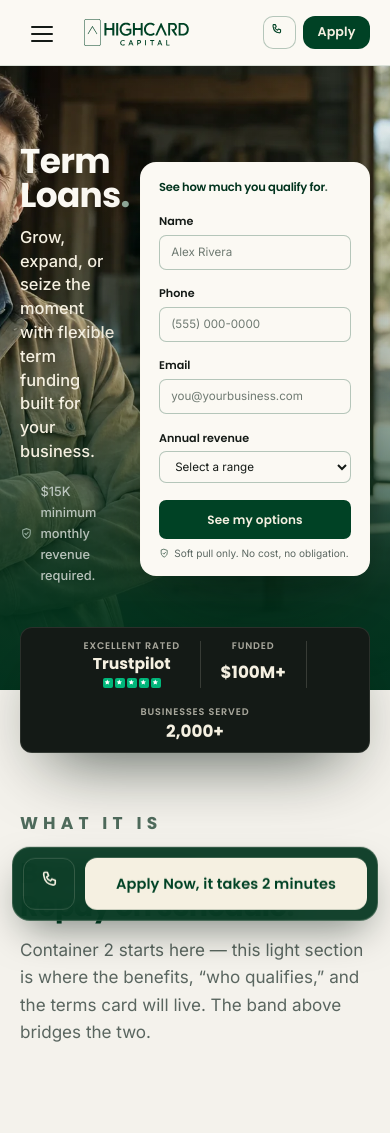
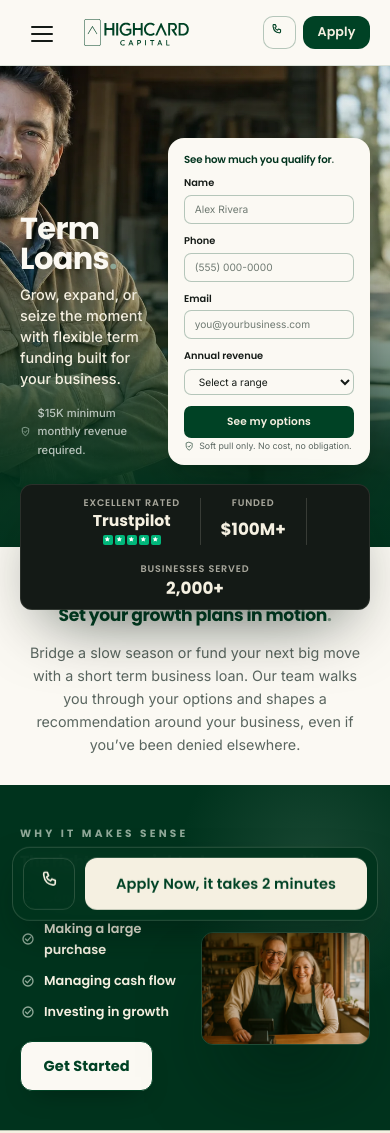
Before and after one commit to joey-techno/highcard-Capital-Website, a plain HTML site: page site/term-loans.html in a window 390 px wide. Shown: the top 1133 px of the page. Drawn offline with Linux system fonts and the light colour scheme.

Commit message:
Term Loans: add Container 4 'Why it makes sense' + refine C2/C3 spacing
- New emerald 'Why it makes sense' section: full-width one-line title,
  sage-check use-cases, cream Get Started, full-form fluid image that
  stays right-of-text and scales (never crops/stacks) across all widths.
- Container 3 (Set your growth plans): fluid one-line title, subtitle
  token, tightened top/bottom padding, killed phantom bottom space.
- CSS in main.css; source mirrored to site-src so builds stay safe.

Co-Authored-By: Claude Opus 4.8 (1M context) <noreply@anthropic.com>

```diff
--- a/site/assets/css/main.css
+++ b/site/assets/css/main.css
@@ -2114,9 +2114,9 @@ body.menu-open .nav__apply { background:var(--cream); color:var(--racing); }
    all 4 modes. Photo below the solid white nav (Capital-Quickly style).
    ============================================================ */
 .th-hero {
-  --th-formw:clamp(230px, 25vw + 55px, 480px);     /* skinny on phones, wide enough on desktop to hold the one-line header */
-  --th-gap:clamp(18px, 1rem + 2.2vw, 56px);
-  --th-minh:clamp(400px, 7vw + 310px, 522px);
+  --th-formw:clamp(202px, 22vw + 48px, 422px);     /* content -12%; skinny on phones, holds the one-line header */
+  --th-gap:clamp(16px, 0.9rem + 1.9vw, 48px);
+  --th-minh:clamp(300px, 5vw + 232px, 404px);      /* hero ~20% shorter so the trust band shows into Container 2 */
   position:relative; overflow:hidden;
   background-image:
     linear-gradient(to top,
@@ -2129,36 +2129,42 @@ body.menu-open .nav__apply { background:var(--cream); color:var(--racing); }
   position:relative; min-height:var(--th-minh);
   display:grid; grid-template-columns:minmax(0,1fr) var(--th-formw); gap:var(--th-gap);
   align-items:stretch;
-  padding-top:calc(var(--nav-h) + clamp(14px, 1.8vw, 30px));
-  padding-bottom:clamp(30px, 1.8rem + 0.8vw, 52px);
+  padding-top:calc(var(--nav-h) + clamp(8px, 1vw, 18px));
+  padding-bottom:clamp(16px, 1rem + 0.5vw, 32px);
 }
 /* left column — title bottom, subtitle 2 lines, all in the green fade */
-.th-copy { align-self:end; padding-bottom:clamp(8px, 0.9vw, 20px); min-width:0; }
+.th-copy { align-self:end; padding-bottom:clamp(6px, 0.7vw, 16px); min-width:0; }
 .th-title {
   font-family:var(--font-d); font-weight:700; letter-spacing:-.02em; line-height:1.0;
   white-space:nowrap; color:var(--white);
-  font-size:clamp(2.15rem, 0.9rem + 4.4vw, 5rem);
-  margin:0 0 clamp(12px, 0.6rem + 0.9vw, 24px);
+  font-size:clamp(1.9rem, 0.79rem + 3.87vw, 4.4rem);   /* -12% */
+  margin:0 0 clamp(10px, 0.5rem + 0.7vw, 20px);
 }
 .th-title .dot { color:var(--sage); }
 .th-sub {
   color:var(--cream); font-weight:500; line-height:1.45;
-  font-size:clamp(1.02rem, 0.85rem + 0.72vw, 1.5rem);
-  max-width:clamp(340px, 26vw + 88px, 520px);        /* tuned so main site = 2 lines */
-  margin:0 0 clamp(16px, 0.8rem + 1.1vw, 30px);
+  font-size:clamp(0.9rem, 0.75rem + 0.63vw, 1.32rem);   /* -12% */
+  max-width:clamp(300px, 23vw + 77px, 458px);        /* tuned so main site = 2 lines */
+  margin:0 0 clamp(13px, 0.65rem + 0.9vw, 24px);
 }
 .th-micro {
-  display:flex; align-items:center; gap:clamp(6px, 0.4rem + 0.25vw, 10px);
-  color:var(--cream-dim); font-weight:500; font-size:clamp(0.8rem, 0.68rem + 0.35vw, 1.02rem);
-}
-.th-micro .icon { width:clamp(13px, 0.5rem + 0.55vw, 17px); height:clamp(13px, 0.5rem + 0.55vw, 17px); color:var(--sage); flex:none; }
+  display:flex; align-items:center; gap:clamp(5px, 0.35rem + 0.22vw, 9px);
+  color:var(--cream-dim); font-weight:500; font-size:clamp(0.7rem, 0.6rem + 0.31vw, 0.9rem);   /* -12% */
+}
+.th-micro .icon { width:clamp(11px, 0.44rem + 0.48vw, 15px); height:clamp(11px, 0.44rem + 0.48vw, 15px); color:var(--sage); flex:none; }
 /* right column — form card, vertically centered; header one line; fields straight down */
 .th-form { align-self:center; width:100%; }
-.th-form.touch__card { padding:clamp(18px, 0.6rem + 1.6vw, 34px) clamp(18px, 0.6rem + 1.6vw, 34px) clamp(14px, 0.6rem + 1vw, 24px); container-type:inline-size; }
+.th-form.touch__card { padding:clamp(15px, 0.5rem + 1.3vw, 28px) clamp(15px, 0.5rem + 1.3vw, 28px) clamp(11px, 0.5rem + 0.8vw, 19px); container-type:inline-size; }
 /* header sized to the FORM width (cqi), so it always stays ONE line and scales
    with the form at every px — never wraps, never overflows */
-.th-form h3 { white-space:nowrap; font-size:clamp(0.72rem, 5.4cqi, 1.5rem); }
+.th-form h3 { white-space:nowrap; font-size:clamp(0.64rem, 5.4cqi, 1.32rem); margin-bottom:clamp(8px, 0.5rem + 0.4vw, 14px); }
 .th-form .form { grid-template-columns:1fr; }
+/* form internals shrunk ~12% (fonts) with tighter vertical rhythm so the hero hits ~-20% height */
+.th-form .touch__form { gap:clamp(9px, 0.4rem + 0.5vw, 13px); }
+.th-form .touch__form .field label { font-size:clamp(0.6rem, 0.565rem + 0.2vw, 0.72rem); margin-bottom:clamp(3px, 0.18rem + 0.12vw, 5px); }
+.th-form .touch__form input, .th-form .touch__form select { font-size:clamp(0.63rem, 0.57rem + 0.27vw, 0.82rem); padding:clamp(5px, 0.28rem + 0.18vw, 7px) clamp(9px, 0.49rem + 0.48vw, 13px); }
+.th-form .touch__btn { font-size:clamp(0.65rem, 0.59rem + 0.29vw, 0.85rem); padding:clamp(7px, 0.6vw + 4.8px, 10px) clamp(14px, 1.5vw + 9.5px, 20px); }
+.th-form .touch__note { font-size:clamp(0.55rem, 0.51rem + 0.17vw, 0.65rem); }
 
 /* CONNECTOR BAND — zero-height seam, band pulled up 50% so it straddles the two
    containers. width:fit-content + centered so it never leaves dead space; the
@@ -2188,13 +2194,48 @@ body.menu-open .nav__apply { background:var(--cream); color:var(--racing); }
 .th-stars svg { width:66%; height:66%; fill:#fff; }
 .th-trust__div { width:1px; align-self:stretch; min-height:clamp(34px, 3.4vw, 58px); background:rgba(245,240,225,.16); flex:none; }
 
-/* CONTAINER 2 — light section; padding-top clears the band's lower half */
-.th-next { background:var(--mist); }
-.th-next__body { padding:clamp(56px, 5vw + 24px, 104px) 0 clamp(48px, 5vw, 96px); }
-.th-next__body .eyebrow { color:var(--sage-deep); }
-.th-next__body h2 { font-family:var(--font-d); font-weight:700; color:var(--racing); letter-spacing:-.02em; font-size:var(--fs-h2); margin:6px 0 14px; }
-.th-next__body h2 .dot { color:var(--sage-deep); }
-.th-next__body p { color:var(--slate); max-width:62ch; line-height:1.6; font-size:var(--fs-lede); }
+/* CONTAINER 2 — Clean paper (--white); tight padding clears the band's lower half.
+   Centered title scales with the viewport (nowrap → always ONE line), capped at
+   the desktop size; subtitle fluid too. */
+.th-next { background:var(--white); }
+.th-intro { margin-inline:auto; text-align:center;
+            margin-top:clamp(-58px, calc(13px - 4.95vw), -2px);
+            margin-bottom:clamp(-150px, calc(-11px - 4.95vw), 0px);
+            padding:0 0 clamp(24px, 2vw, 40px); }
+.th-intro__title { font-family:var(--font-d); font-weight:700; color:var(--racing);
+            letter-spacing:-.022em; line-height:1.05; white-space:nowrap;
+            font-size:min(2.7rem, 4.4vw); margin:0 0 clamp(18px, 1.9vw, 34px); }
+.th-intro__title .dot { color:var(--sage); }
+.th-intro__sub { color:var(--slate); max-width:620px; margin-inline:auto;
+            font-size:clamp(0.89rem, 0.78rem + 0.47vw, 1.09rem); line-height:1.6; }
+
+/* ============================================================
+   CONTAINER 4 — WHY IT MAKES SENSE (emerald spotlight)
+   ============================================================ */
+.th-why { position:relative; overflow:hidden; margin-top:clamp(-72px, calc(-4px - 6.3vw), -30px);
+  padding-block:clamp(40px, 2vw + 22px, 62px); }
+.th-why::before { content:''; position:absolute; inset:0; pointer-events:none; z-index:0;
+  background:radial-gradient(56% 68% at 80% 24%, rgba(143,168,152,.18), transparent 62%); }
+/* ALWAYS two columns: text left, image right (never stacks); title spans full width on top */
+.th-why__in { position:relative; z-index:1; display:grid;
+  grid-template-columns:minmax(0,1fr) minmax(0,1.02fr);
+  column-gap:clamp(16px, 1vw + 8px, 84px); row-gap:clamp(16px, 2vw, 26px); align-items:center; }
+.th-why__head { grid-column:1 / -1; }
+.th-why .eyebrow { color:var(--sage); margin-bottom:12px; }
+.th-why__title { font-family:var(--font-d); font-weight:700; color:var(--cream);
+  letter-spacing:-.022em; line-height:1.05; white-space:nowrap; font-size:min(2.7rem, 4.1vw); margin:0; }
+.th-why__title .dot { color:var(--sage); }
+.th-why__copy { max-width:520px; }
+.th-why__list { list-style:none; display:grid; gap:clamp(10px, 1.4vw, 18px); margin:0 0 clamp(18px, 2.6vw, 30px); }
+.th-why__list li { display:flex; gap:clamp(8px,1.2vw,14px); align-items:center;
+  font-family:var(--font-d); font-weight:600; color:var(--cream);
+  font-size:clamp(0.8rem, 0.62rem + 0.75vw, 1.09rem); }
+.th-why__list .icon { width:clamp(16px,2.6vw,23px); height:clamp(16px,2.6vw,23px); color:var(--sage); flex:none; }
+/* image keeps full form (no crop); width tracks its column, height auto -> fluid scale */
+.th-why__media { position:relative; }
+.th-why__card { margin:0; border-radius:clamp(12px, 1.6vw, 24px); overflow:hidden;
+  border:1px solid rgba(245,240,225,.13); box-shadow:0 44px 90px -34px rgba(0,18,10,.85); }
+.th-why__card img { display:block; width:100%; height:auto; }
 
 /* keep the form ON THE RIGHT and skinny down to phones; title + form header
    wrap when the column gets too narrow to hold one line */
--- a/site/term-loans.html
+++ b/site/term-loans.html
@@ -13,7 +13,7 @@
 <link rel="icon" href="assets/logo/app-tile.svg" type="image/svg+xml">
 <link rel="preload" href="assets/fonts/poppins-600.woff2" as="font" type="font/woff2" crossorigin>
 <link rel="preload" href="assets/fonts/inter-400.woff2" as="font" type="font/woff2" crossorigin>
-<link rel="stylesheet" href="assets/css/main.css?v=mryfczam">
+<link rel="stylesheet" href="assets/css/main.css?v=mrzdd7l3">
 </head>
 <body data-page="term" data-nav="funding">
 <a class="skip" href="#main">Skip to content</a>
@@ -143,13 +143,34 @@
     </div>
   </div>
 
-  <!-- ===== CONTAINER 2 · empty placeholder (to design next) ===== -->
+  <!-- ===== CONTAINER 3 · centered title + subtitle (Clean paper) ===== -->
   <section class="th-next">
     <div class="container">
-      <div class="th-next__body">
-        <p class="eyebrow" data-reveal>What it is</p>
-        <h2 data-split>Borrow once. Repay on schedule<span class="dot">.</span></h2>
-        <p data-reveal>Container&nbsp;2 starts here &mdash; this light section is where the benefits, &ldquo;who qualifies,&rdquo; and the terms card will live. The band above bridges the two.</p>
+      <div class="th-intro">
+        <h2 class="th-intro__title" data-split>Set your growth plans in motion<span class="dot">.</span></h2>
+        <p class="th-intro__sub" data-reveal>Bridge a slow season or fund your next big move with a short term business loan. Our team walks you through your options and shapes a recommendation around your business, even if you&rsquo;ve been denied elsewhere.</p>
+      </div>
+    </div>
+  </section>
+
+  <!-- ===== CONTAINER 4 · Why it makes sense (emerald spotlight) ===== -->
+  <section class="th-why felt">
+    <div class="container th-why__in">
+      <div class="th-why__head">
+        <p class="eyebrow">Why it makes sense</p>
+        <h2 class="th-why__title">The right move, right when you need it<span class="dot">.</span></h2>
+      </div>
+      <div class="th-why__copy">
+        <ul class="th-why__list">
+          <li><span class="icon" data-icon="check-circle"></span>Consolidating debt</li>
+          <li><span class="icon" data-icon="check-circle"></span>Making a large purchase</li>
+          <li><span class="icon" data-icon="check-circle"></span>Managing cash flow</li>
+          <li><span class="icon" data-icon="check-circle"></span>Investing in growth</li>
+        </ul>
+        <a class="btn btn--cream" href="apply.html" data-magnetic>Get Started</a>
+      </div>
+      <div class="th-why__media">
+        <figure class="th-why__card"><img src="assets/img/img-owners.webp" alt="Business owners reviewing their options" width="900" height="620"></figure>
       </div>
     </div>
   </section>
@@ -202,9 +223,9 @@
   <a class="btn" href="apply.html">Apply Now, it takes 2 minutes</a>
 </div>
 
-<script src="assets/js/icons.js?v=mryfczam"></script>
-<script src="assets/js/main.js?v=mryfczam"></script>
-<script src="assets/js/gl-hover.js?v=mryfczam"></script>
-<script src="assets/js/forms.js?v=mryfczam"></script>
+<script src="assets/js/icons.js?v=mrzdd7l3"></script>
+<script src="assets/js/main.js?v=mrzdd7l3"></script>
+<script src="assets/js/gl-hover.js?v=mrzdd7l3"></script>
+<script src="assets/js/forms.js?v=mrzdd7l3"></script>
 </body>
 </html>
```
Also changed, not shown: site-src/pages/term-loans.html (+77 -76 lines), site/about.html (+5 -5 lines), site/apply.html (+5 -5 lines), site/blog.html (+5 -5 lines), site/contact.html (+5 -5 lines), site/equipment-financing.html (+5 -5 lines), site/faq.html (+5 -5 lines), site/heloc.html (+5 -5 lines), site/index.html (+5 -5 lines), site/line-of-credit.html (+5 -5 lines), site/privacy-policy.html (+5 -5 lines), site/revenue-financing.html (+5 -5 lines), site/sba-loans.html (+5 -5 lines), site/services.html (+5 -5 lines), 1 more files.
